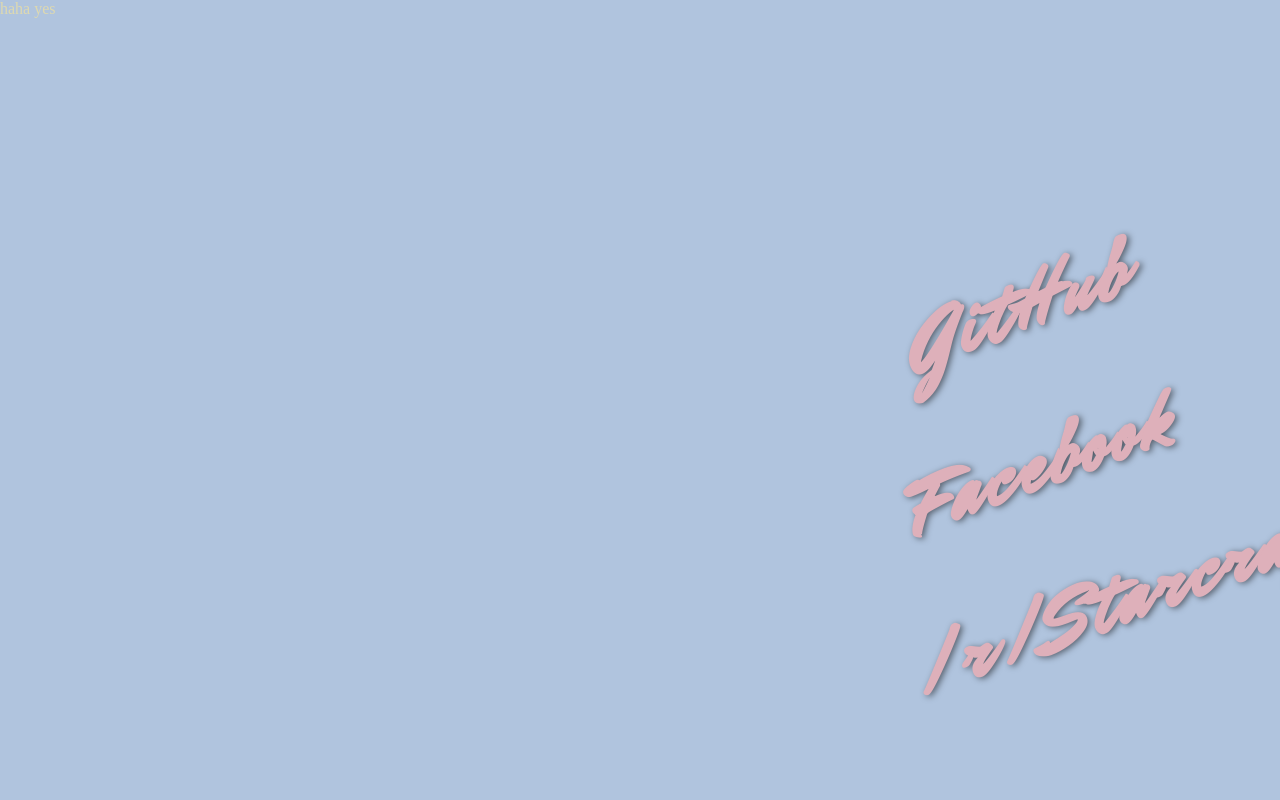
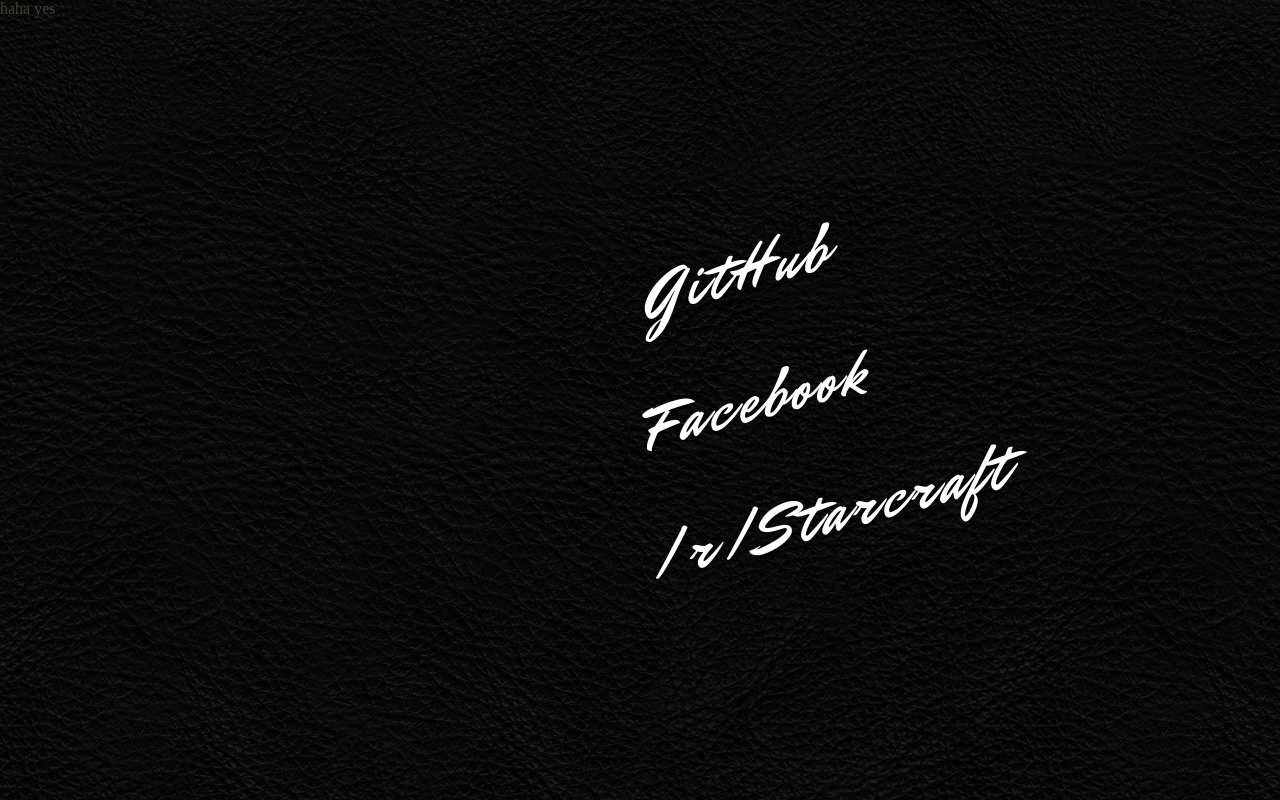
Before and after one commit to PoopLord1/PoopLord1.github.io, a browser extension: page clean/index.html in a window 1280 px wide. Drawn offline with Linux system fonts and the light colour scheme.

Commit message:
Started to flesh out the idea of clean: leading it in less of a vaporwave direction, and more in a daft-punk-cover style. I'm diggin the leather, yo.
Small bugfixes for calendar in work_startpage.

```diff
--- a/clean/main.css
+++ b/clean/main.css
@@ -1,6 +1,23 @@
 body {
 	margin: 0;
-	background-color: rgb(176, 196, 222);
+	/*background-color: rgb(176, 196, 222);*/
+	/*background-color: rgb(15,15,15);*/
+    background-image: url("imgs/bg.jpg");
+    background-repeat: repeat;
+}
+body:after {
+	content: '';
+	width: 100%;
+	height: 100%;
+	background-color: rgba(0,0,0,0.7);
+	position: fixed;
+	top: 0;
+	left: 0;
+	z-index: 0;
+}
+
+* {
+	z-index: 1;
 }
 
 p {
@@ -8,17 +25,37 @@
 }
 
 div#links {
-	color: rgb(222,176,186);
 	font-family: "Mr Dafoe", cursive, serif;
 	text-shadow: 2px 2px 6px rgba(0,0,0,0.5);
 
 	position: fixed;
 	top: 20%;
-	left: 70%;
-	font-size: 30pt;
+	left: 50%;
+	font-size: 24pt;
 	letter-spacing: 5px;
 }
 
-div#links * {
-	transform: rotate(-20deg);
+div#links h1 {
+	/*color: rgb(222,176,186);*/
+	color: rgb(255,255,255);
+	/*color: black;*/
+	transform: rotate(-15deg);
+	transition: color 0.25s;
+	font-weight: normal;
 }
+div#links h1:hover {
+	/*color: rgb(222,217,176);*/
+	/*text-shadow: 2px 2px 5px rgba(255,255,255,0.3), -2px -2px 5px rgba(255,255,255,0.3);*/
+	text-shadow: 2px 2px 5px rgba(255,255,255,0.5);
+}
+
+img {
+	position: fixed;
+	top: 50%;
+	left: 10%;
+	max-width: 30%;
+	max-height: 60%;
+	transform: translate(0, -50%);
+	box-shadow: 2px 2px 5px rgba(0,0,0,0.5);
+	border: 10px solid rgb(222,217,176);
+}
--- a/work_startpage/populate_calendar.js
+++ b/work_startpage/populate_calendar.js
@@ -1,7 +1,7 @@
 function populate_calendar() {
 	// Find the current month
 	var date_obj = new Date();
-	var month_i = date_obj.getMonth().toString();
+	var month_i = date_obj.getMonth().toString() + 1;
 	var year_i = date_obj.getFullYear().toString();
 	var day_in_month_i = date_obj.getDate();
 
```
Also changed, not shown: clean/index.html (+2 -0 lines), work_startpage/index.html (+2 -2 lines), clean/imgs/1521919782585.jpg (added), clean/imgs/1522048975967.jpg (added), clean/imgs/1522049060701.png (added), clean/imgs/1522463102930.png (added), clean/imgs/1522463277594.jpg (added), clean/imgs/1522463330885.jpg (added), clean/imgs/bg.jpg (added), clean/imgs/ounnGhi.jpg (added), clean/imgs/paksVEf.jpg (added), clean/imgs/tennis.jpg (added), 3 other files.
